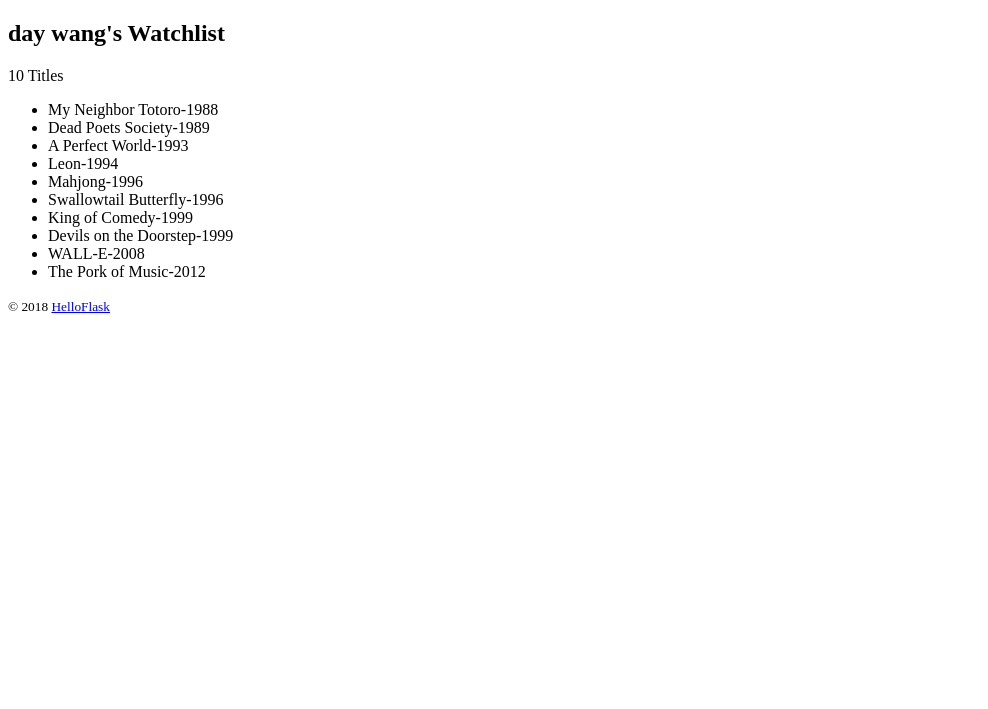
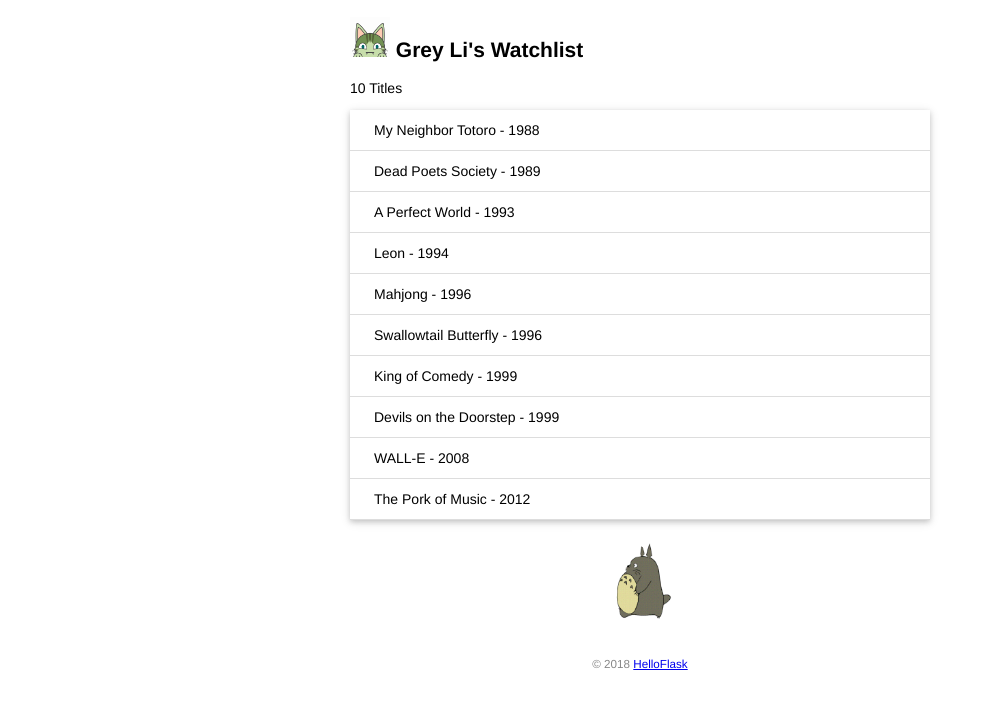
Before and after one commit to liveforday/flask, a Flask app: page / in a window 1280 px wide. Shown: the top 709 px of the page, without its empty margins (0-988 px from the left). Run offline with Flask 2, Linux system fonts and the light colour scheme.

Commit message:
add static file

```diff
--- a/app.py
+++ b/app.py
@@ -1,33 +1,21 @@
 from flask import Flask, render_template
-from flask import escape, url_for
 app = Flask(__name__)
+
+name = 'Grey Li'
+movies = [
+    {'title': 'My Neighbor Totoro', 'year': '1988'},
+    {'title': 'Dead Poets Society', 'year': '1989'},
+    {'title': 'A Perfect World', 'year': '1993'},
+    {'title': 'Leon', 'year': '1994'},
+    {'title': 'Mahjong', 'year': '1996'},
+    {'title': 'Swallowtail Butterfly', 'year': '1996'},
+    {'title': 'King of Comedy', 'year': '1999'},
+    {'title': 'Devils on the Doorstep', 'year': '1999'},
+    {'title': 'WALL-E', 'year': '2008'},
+    {'title': 'The Pork of Music', 'year': '2012'},
+]
+
+
 @app.route('/')
 def index():
     return render_template('index.html', name=name, movies=movies)
-
-@app.route('/user/<name>')
-def user_page(name):
-    return 'user:%s' % escape(name)
-
-@app.route('/test')
-def test_url_for():
-    print(url_for('user_page', name='zhagnsan'))
-    print(url_for('test_url_for'))
-    print(url_for('test_url_for', num=2))
-    return 'Test page'
-
-name = 'day wang'
-movies = [
-    {'title': 'My Neighbor Totoro','year': '1988'},
-    {'title': 'Dead Poets Society','year': '1989'},
-    {'title': 'A Perfect World','year': '1993'},
-    {'title': 'Leon','year': '1994'},
-    {'title': 'Mahjong','year': '1996'},
-    {'title': 'Swallowtail Butterfly','year': '1996'},
-    {'title': 'King of Comedy','year': '1999'},
-    {'title': 'Devils on the Doorstep','year': '1999'},
-    {'title': 'WALL-E','year': '2008'},
-    {'title': 'The Pork of Music','year': '2012'},
-]
-if __name__ == '__main__':
-    app.run()
--- /dev/null
+++ b/static/style.css
@@ -0,0 +1,48 @@
+/* 页面整体 */
+body {
+    margin: auto;
+    max-width: 580px;
+    font-size: 14px;
+    font-family: Helvetica, Arial, sans-serif;
+}
+
+/* 页脚 */
+footer {
+    color: #888;
+    margin-top: 15px;
+    text-align: center;
+    padding: 10px;
+}
+
+/* 头像 */
+.avatar {
+    width: 40px;
+}
+
+/* 电影列表 */
+.movie-list {
+    list-style-type: none;
+    padding: 0;
+    margin-bottom: 10px;
+    box-shadow: 0 2px 5px 0 rgba(0, 0, 0, 0.16), 0 2px 10px 0 rgba(0, 0, 0, 0.12);
+}
+
+.movie-list li {
+    padding: 12px 24px;
+    border-bottom: 1px solid #ddd;
+}
+
+.movie-list li:last-child{
+    border-bottom: :none;
+}
+
+.movie-list li:hover{
+    background-color: #f8f9fa;
+}
+
+/* 龙猫图片 */
+.totoro {
+    display: block;
+    margin: 0 auto;
+    height: 100px;
+}
--- a/templates/index.html
+++ b/templates/index.html
@@ -1,20 +1,25 @@
 <!DOCTYPE html>
 <html lang="en">
 <head>
-    <meta charset="UTF-8">
-    <title>{{name}}'s Watchlist</title>
+    <meta charset="utf-8">
+    <title>{{ name }}'s Watchlist</title>
+    <link rel="icon" href="{{ url_for('static', filename='favicon.ico') }}">
+    <link rel="stylesheet" href="{{ url_for('static', filename='style.css') }}" type="text/css">
 </head>
 <body>
-<h2>{{name}}'s Watchlist</h2>
-{# 使用 length 过滤器获取 movies  变量的长度#}
-<p>{{ movies|length}} Titles</p>
-<ul>
-    {% for movie in movies %} {# 迭代 movies 变量 #}
-    <li>{{movie.title}}-{{ movie.year}}</li>{#等同于 movie['title]#}
-    {% endfor%} {#使用 endfor 标签结束 for 语句#}
-</ul>
-<footer>
-    <small>&copy; 2018 <a href="http://helloflask.com/tutorial">HelloFlask</a> </small>
-</footer>
+    <h2>
+        <img alt="Avatar" class="avatar" src="{{ url_for('static', filename='images/avatar.png') }}">
+        {{ name }}'s Watchlist
+    </h2>
+    <p>{{ movies|length }} Titles</p>
+    <ul class="movie-list">
+        {% for movie in movies %}
+        <li>{{ movie.title }} - {{ movie.year }}</li>
+        {% endfor %}
+    </ul>
+    <img alt="Walking Totoro" class="totoro" src="{{ url_for('static', filename='images/totoro.gif') }}">
+    <footer>
+        <small>&copy; 2018 <a href="http://helloflask.com/tutorial">HelloFlask</a></small>
+	</footer>
 </body>
 </html>
```
Also changed, not shown: static/foo.png (added), static/images/avatar.png (added), static/images/totoro.gif (added).
